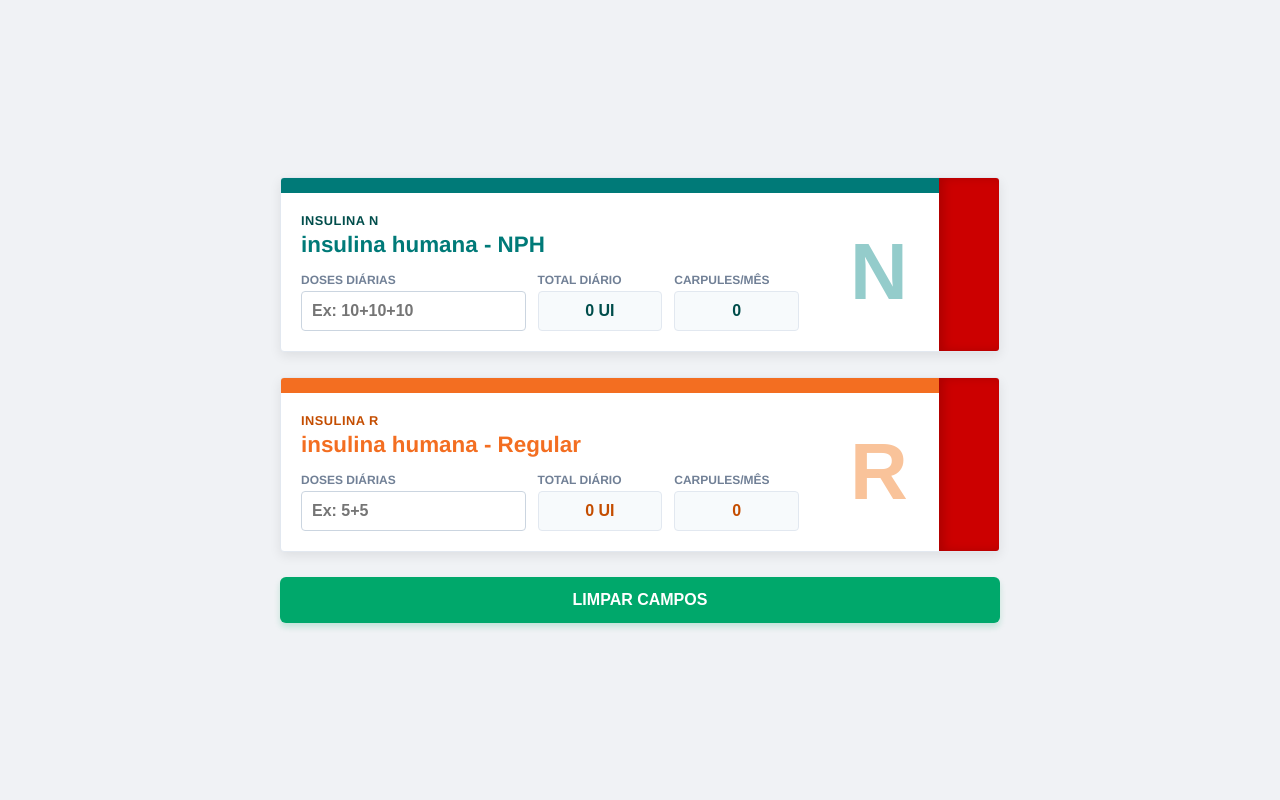
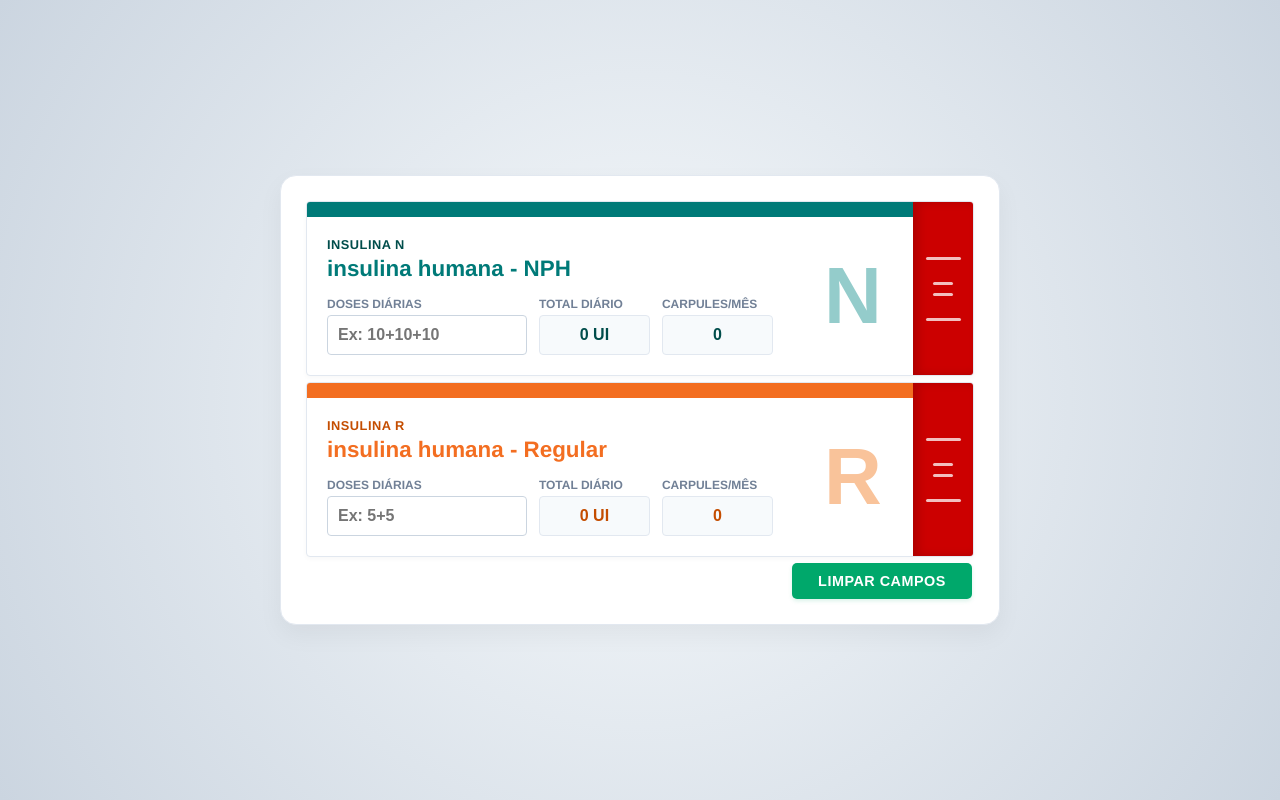
Before and after one commit to enioalves/calculadora-dispensacao-insulina, a plain HTML site: page index.html in a window 1280 px wide. Drawn offline with Linux system fonts and the light colour scheme.

Commit message:
Update index.html

```diff
--- a/index.html
+++ b/index.html
@@ -6,7 +6,6 @@
     <title>Calculadora de Carpules de Insulina</title>
     <style>
         :root {
-            --bg-page: #f0f2f5;
             --box-white: #ffffff;
             --border-box: #e2e8f0;
             --text-dark: #1a202c;
@@ -29,7 +28,8 @@
 
         body {
             font-family: "Helvetica Neue", Arial, sans-serif;
-            background-color: var(--bg-page);
+            /* Degradê sutil em tons de cinza */
+            background: radial-gradient(circle, #f7fafc 0%, #cbd5e0 100%);
             color: var(--text-dark);
             margin: 0;
             padding: 20px;
@@ -45,17 +45,30 @@
             max-width: 720px;
         }
 
+        /* Painel de fundo que une todo o sistema */
+        .calc-wrapper {
+            background: #ffffff;
+            padding: 25px;
+            border-radius: 16px;
+            box-shadow: 0 10px 25px rgba(0, 0, 0, 0.05);
+            border: 1px solid #e2e8f0;
+        }
+
         /* Estrutura simulando a caixa do remédio */
         .caixa-insulina {
             background-color: var(--box-white);
             border-radius: 4px;
-            box-shadow: 0 4px 12px rgba(0,0,0,0.08);
-            margin-bottom: 25px;
             position: relative;
             overflow: hidden;
             display: grid;
             grid-template-columns: 1fr 120px 60px; /* Corpo, área do N/R, Tarja vermelha */
             border: 1px solid var(--border-box);
+            margin-bottom: 6px;
+            box-shadow: 0 2px 5px rgba(0,0,0,0.03);
+        }
+
+        .caixa-insulina:last-of-type {
+            margin-bottom: 20px;
         }
 
         /* Listras Superiores de Identificação */
@@ -155,39 +168,60 @@
         .nph .caixa-letra-lado { color: var(--nph-light-green); }
         .regular .caixa-letra-lado { color: var(--reg-light-orange); }
 
-        /* Tarja Vermelha de Sinalização Lateral (Apenas Cor, Sem Texto) */
+        /* Tarja Vermelha com Simulação de Linhas de Texto */
         .caixa-tarja-sinal {
             background-color: var(--tarja-vermelha);
             grid-column: 3;
             grid-row: 1 / span 2;
             box-shadow: inset 5px 0 10px rgba(0,0,0,0.15);
+            display: flex;
+            flex-direction: column;
+            justify-content: center;
+            align-items: center;
+            gap: 8px;
+            padding: 15px 0;
         }
 
-        /* Rodapé de Ações */
+        /* Elementos que simulam o texto na tarja */
+        .linha-simulada {
+            background-color: rgba(255, 255, 255, 0.75);
+            height: 3px;
+            border-radius: 2px;
+        }
+        .linha-simulada.longa { width: 35px; }
+        .linha-simulada.curta { width: 20px; }
+        .espaco-simulado { height: 6px; }
+
+        /* Rodapé de Ações Ajustado */
         .actions {
             display: flex;
-            justify-content: center;
-            margin-top: 20px;
+            justify-content: flex-end;
+            padding-right: 2px;
         }
 
         .btn-clear {
             background-color: var(--emerald);
             color: white;
             border: none;
-            padding: 14px 40px;
-            font-size: 1rem;
+            padding: 10px 24px;
+            font-size: 0.9rem;
             font-weight: bold;
-            border-radius: 6px;
+            border-radius: 5px;
             cursor: pointer;
             transition: background 0.2s;
-            width: 100%;
-            box-shadow: 0 4px 6px rgba(0, 168, 107, 0.2);
+            width: 180px;
+            box-shadow: 0 2px 4px rgba(0, 168, 107, 0.15);
+            text-transform: uppercase;
+            letter-spacing: 0.5px;
         }
 
         .btn-clear:hover { background-color: var(--emerald-hover); }
 
         /* Responsividade para Mobile */
         @media (max-width: 640px) {
+            .calc-wrapper {
+                padding: 15px;
+            }
             .caixa-insulina {
                 grid-template-columns: 1fr 45px;
             }
@@ -204,12 +238,21 @@
             .caixa-insulina::before {
                 grid-column: 1 / span 1;
             }
+            .actions {
+                justify-content: center;
+                padding-right: 0;
+            }
+            .btn-clear {
+                width: 100%;
+            }
         }
     </style>
 </head>
 <body>
 
 <div class="container">
+
+    <div class="calc-wrapper">
 
         <!-- EMBALAGEM NPH -->
         <div class="caixa-insulina nph">
@@ -232,7 +275,14 @@
                 </div>
             </div>
             <div class="caixa-letra-lado">N</div>
-        <div class="caixa-tarja-sinal"></div>
+            <div class="caixa-tarja-sinal">
+                <div class="linha-simulada longa"></div>
+                <div class="espaco-simulado"></div>
+                <div class="linha-simulada curta"></div>
+                <div class="linha-simulada curta"></div>
+                <div class="espaco-simulado"></div>
+                <div class="linha-simulada longa"></div>
+            </div>
         </div>
 
         <!-- EMBALAGEM REGULAR -->
@@ -256,12 +306,20 @@
                 </div>
             </div>
             <div class="caixa-letra-lado">R</div>
-        <div class="caixa-tarja-sinal"></div>
+            <div class="caixa-tarja-sinal">
+                <div class="linha-simulada longa"></div>
+                <div class="espaco-simulado"></div>
+                <div class="linha-simulada curta"></div>
+                <div class="linha-simulada curta"></div>
+                <div class="espaco-simulado"></div>
+                <div class="linha-simulada longa"></div>
+            </div>
         </div>
 
-    <!-- BOTÃO LIMPAR -->
         <div class="actions">
-        <button class="btn-clear" onclick="limparTudo()">LIMPAR CAMPOS</button>
+            <button class="btn-clear" onclick="limparTudo()">Limpar Campos</button>
+        </div>
+
     </div>
 </div>
 
```
Lines whose indentation alone changed are shown as unchanged.
